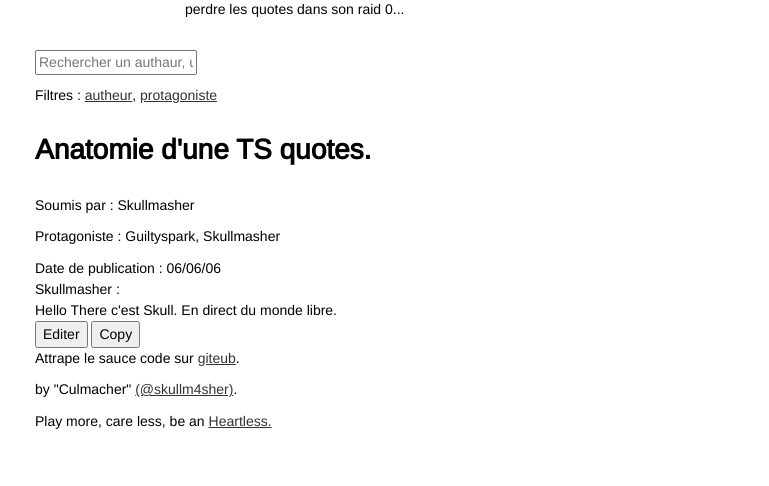
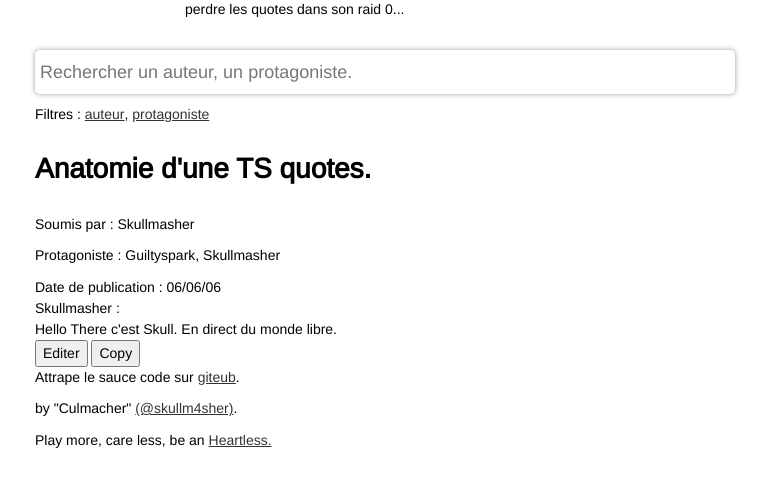
Before and after one commit to SkullMasher/tsquote-manager, a website: page index.html in a window 1280 px wide. Shown: the part 146-632 px from the top of the page, without its empty margins (255-1024 px from the left). Drawn offline with nearby package versions, Linux system fonts and the light colour scheme.

Commit message:
Making my first css transition

```diff
--- a/index.html
+++ b/index.html
@@ -23,8 +23,8 @@
     </header>
     <main>
       <div class="search-quote">
-        <input type="text" placeholder="Rechercher un authaur, un protagoniste." class="search-quote--input" id="js-searchField">
-        <p class="search-quote--filter">Filtres : <a class="btn filter--author" href="#">autheur</a>, <a class="btn filter--protagoniste" href="#">protagoniste</a></p>
+        <input type="text" placeholder="Rechercher un auteur, un protagoniste." class="search-quote--input" id="js-searchField">
+        <p class="search-quote--filter">Filtres : <a class="btn filter--author" href="#">auteur</a>, <a class="btn filter--protagoniste" href="#">protagoniste</a></p>
       </div>
 
       <h2>Anatomie d'une TS quotes.</h2>
--- a/sass/style.scss
+++ b/sass/style.scss
@@ -47,3 +47,19 @@
 .app-description__title {
   font-size: $h3-size;
 }
+
+.search-quote--input {
+  width: 100%;
+  border: 0;
+  padding: 10px 5px;
+  background-color: #fff;
+  border-radius: 5px;
+  box-shadow: 0px 0px 5px 0px rgba(51,51,51,.50);
+  font-size: $h5-size;
+  transition-duration: 0.3s;
+  transition-property: box-shadow;
+}
+
+.search-quote--input:hover {
+  box-shadow: 0px 0px 5px 0px rgba(85,138,187,.50);
+}
```
Also changed, not shown: css/style.css, css/style.map.css.
